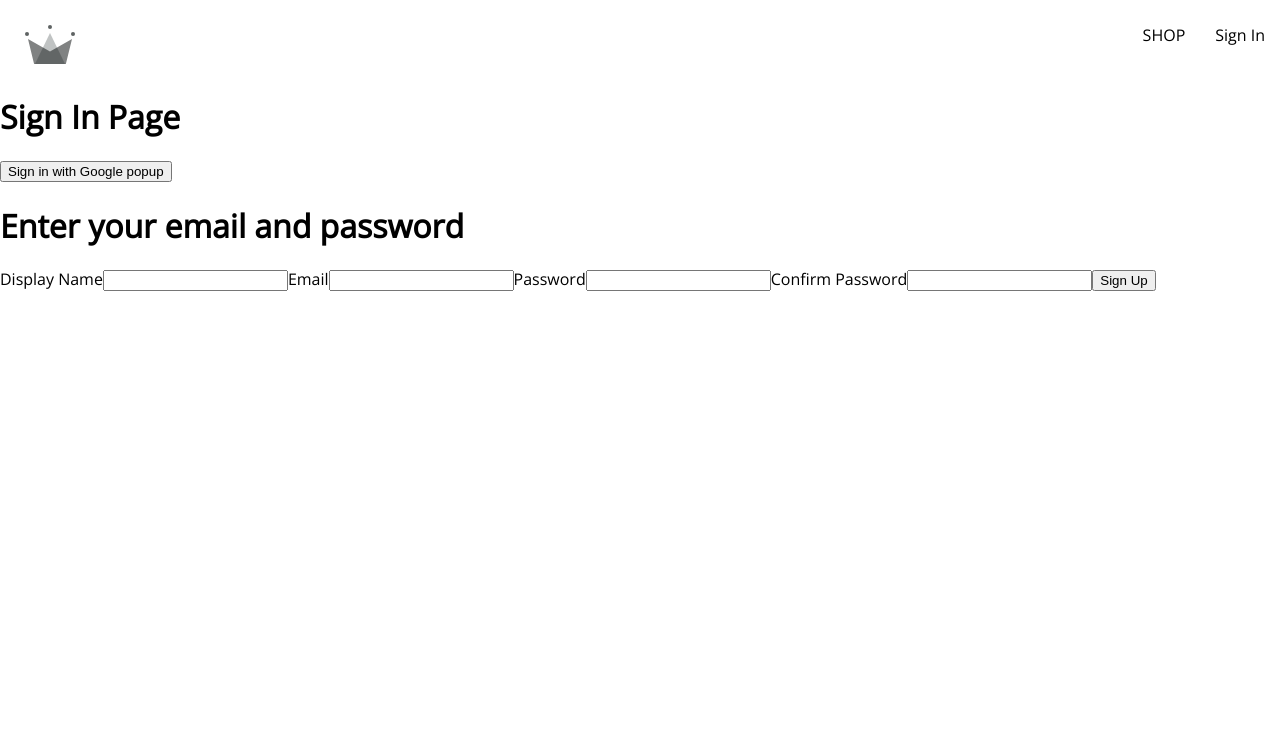
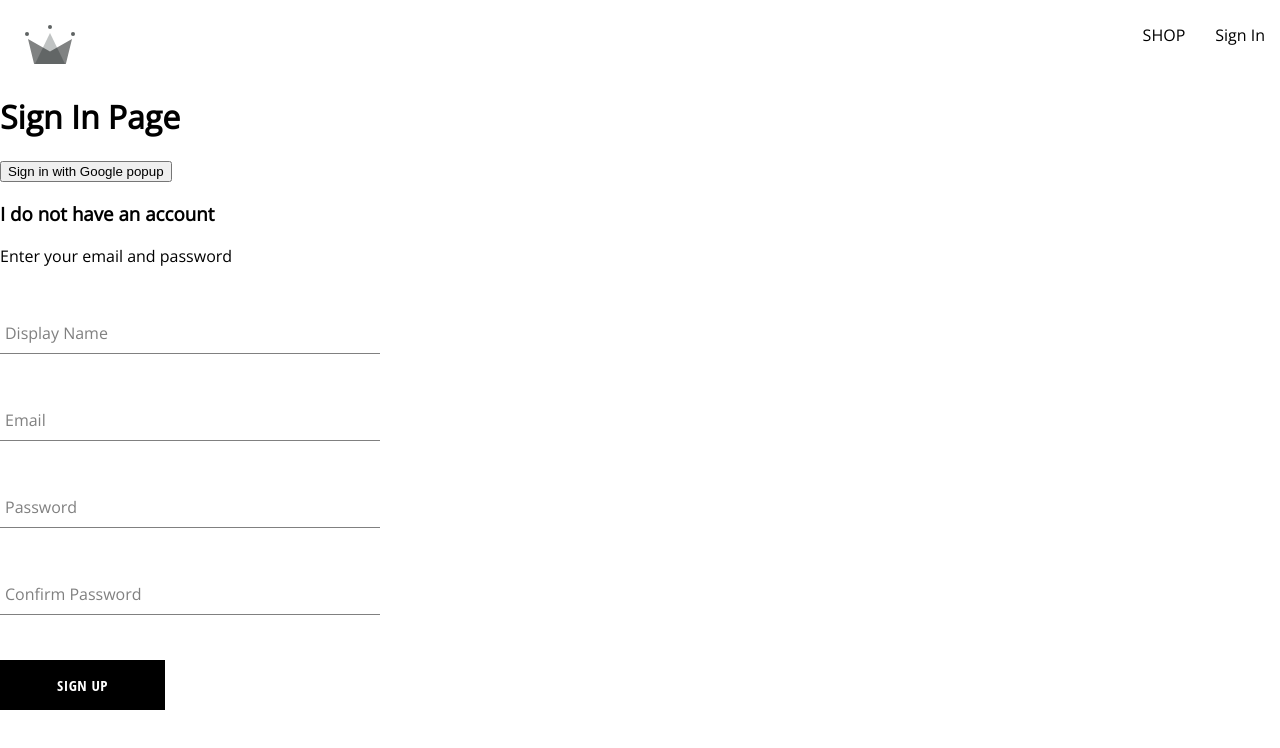
Before and after one commit to tiakavousi/styleHub, a React (Create React App) app: page /sign-in in a window 1280 px wide. Shown: the top 748 px of the page. Built offline with nearby package versions, Linux system fonts and the light colour scheme.

Commit message:
crated sign-up component, form-input component and button component

```diff
--- /dev/null
+++ b/src/components/button/button-component.jsx
@@ -0,0 +1,14 @@
+import './button.styles.scss'
+const BUTTON_TYPE_CLASSES = {
+    google:"google-sign-in",
+    inverted:"inverted"
+}
+
+const Button = ({children, buttonType, ...otherProps}) => {
+    return(
+        <button className={`button-container ${BUTTON_TYPE_CLASSES[buttonType]}`}>
+            {children}
+        </button>
+    )
+}
+export default Button;
--- /dev/null
+++ b/src/components/button/button.styles.scss
@@ -0,0 +1,46 @@
+.button-container {
+    min-width: 165px;
+    width: auto;
+    height: 50px;
+    letter-spacing: 0.5px;
+    line-height: 50px;
+    padding: 0 35px 0 35px;
+    font-size: 15px;
+    background-color: black;
+    color: white;
+    text-transform: uppercase;
+    font-family: 'Open Sans Condensed';
+    font-weight: bolder;
+    border: none;
+    cursor: pointer;
+    display: flex;
+    justify-content: center;
+
+    &:hover {
+      background-color: white;
+      color: black;
+      border: 1px solid black;
+    }
+
+    &.google-sign-in {
+      background-color: #4285f4;
+      color: white;
+
+      &:hover {
+        background-color: #357ae8;
+        border: none;
+      }
+    }
+
+    &.inverted {
+      background-color: white;
+      color: black;
+      border: 1px solid black;
+
+      &:hover {
+        background-color: black;
+        color: white;
+        border: none;
+      }
+    }
+  }
--- /dev/null
+++ b/src/components/form-input/form-input.component.jsx
@@ -0,0 +1,13 @@
+import './form-input.styles.scss';
+
+const FormInput = ({label,...otherProps }) => {
+    return(
+        <div className="group">
+        <input className="form-input" {...otherProps} />
+        {label&&(
+            <label className={`${otherProps.value.length?'shrink': ''} form-input-label`}>{label}</label>
+            )}
+        </div>
+    );
+}
+export default FormInput;
--- /dev/null
+++ b/src/components/form-input/form-input.styles.scss
@@ -0,0 +1,54 @@
+$sub-color: grey;
+$main-color: black;
+
+@mixin shrinkLabel {
+  top: -14px;
+  font-size: 12px;
+  color: $main-color;
+}
+
+.group {
+  position: relative;
+  margin: 45px 0;
+
+  .form-input {
+    background: none;
+    background-color: white;
+    color: $sub-color;
+    font-size: 18px;
+    padding: 10px 10px 10px 5px;
+    display: block;
+    width: 100%;
+    border: none;
+    border-radius: 0;
+    border-bottom: 1px solid $sub-color;
+    margin: 25px 0;
+
+    &:focus {
+      outline: none;
+    }
+
+    &:focus ~ .form-input-label {
+      @include shrinkLabel();
+    }
+  }
+
+  input[type='password'] {
+    letter-spacing: 0.3em;
+  }
+
+  .form-input-label {
+    color: $sub-color;
+    font-size: 16px;
+    font-weight: normal;
+    position: absolute;
+    pointer-events: none;
+    left: 5px;
+    top: 10px;
+    transition: 300ms ease all;
+
+    &.shrink {
+      @include shrinkLabel();
+    }
+  }
+}
--- a/src/components/sign-up-form/sign-up-form.component.jsx
+++ b/src/components/sign-up-form/sign-up-form.component.jsx
@@ -1,5 +1,9 @@
 import { useState } from "react";
 import { createAuthUserWithEmailAndPassword, createUserDocumentFromAuth } from "../../utils/firebase/firebase.utils";
+import FormInput from "../form-input/form-input.component";
+import Button from "../button/button-component";
+import './sign-up-form.styles.scss';
+
 
 const defaultFormFields = {
     displayName:'',
@@ -44,38 +48,44 @@ const SignUpForm = () =>{
     }
 
     return(
-        <div>
-            <h1> Enter your email and password</h1>
+        <div className="sign-up-container">
+            <h3>I do not have an account</h3>
+            <span> Enter your email and password</span>
             <form onSubmit={handleSubmit}>
-                <label>Display Name</label>
-                <input
+
+                <FormInput
+                    label= "Display Name"
                     type="text"
                     name="displayName"
                     onChange={handleChange}
                     value={displayName}
                     required/>
-                <label>Email</label>
-                <input
+
+                <FormInput
+                    label= "Email"
                     type="email"
                     name="email"
                     onChange={handleChange}
                     value={email}
                     required/>
-                <label>Password</label>
-                <input
+
+                <FormInput
+                    label= "Password"
                     type="password"
                     name="password"
                     onChange={handleChange}
                     value={password}
                     required/>
-                <label>Confirm Password</label>
-                <input
+
+                <FormInput
+                    label= "Confirm Password"
                     type="password"
                     name="confirmPassword"
                     onChange={handleChange}
                     value={confirmPassword}
                     required/>
-                <button type="submit">Sign Up</button>
+
+                <Button type="submit" >Sign Up</Button>
             </form>
         </div>
     );
--- /dev/null
+++ b/src/components/sign-up-form/sign-up-form.styles.scss
@@ -0,0 +1,9 @@
+.sign-up-container {
+    display: flex;
+    flex-direction: column;
+    width: 380px;
+
+    h2 {
+      margin: 10px 0;
+    }
+  }
```
